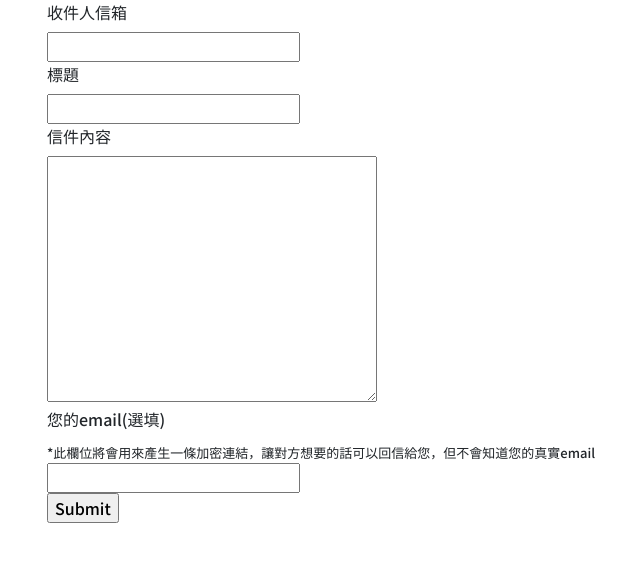
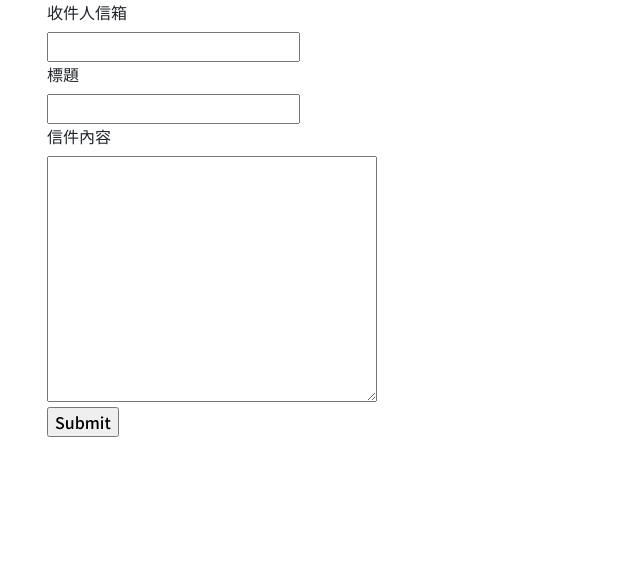
Before and after one commit to shihyuuuuuuu/GiftU, a Django app: page /email_service/ in a window 1280 px wide. Shown: the top 562 px of the page, without its empty margins (38-678 px from the left). Run offline with Django 3.2, Linux system fonts and the light colour scheme; parts of the project's set-up code (start-up, migrations or seed data) failed here and were passed over; some libraries are stand-ins or nearby versions.

Commit message:
hide reply feature

```diff
--- a/templates/email_service/send_mail.html
+++ b/templates/email_service/send_mail.html
@@ -21,9 +21,11 @@
     <label for="message">信件內容</label><br>
     <textarea name="message" rows="10" cols="30"></textarea><br>
 
-    <label for="sender">您的email(選填)</label><br>
-    <span style="font-size: small;">*此欄位將會用來產生一條加密連結，讓對方想要的話可以回信給您，但不會知道您的真實email</span><br>
-    <input type="email" name="sender"><br>
+    <div style="display:none;">
+        <label for="sender">您的email(選填)</label><br>
+        <span style="font-size: small;">*此欄位將會用來產生一條加密連結，讓對方想要的話可以回信給您，但不會知道您的真實email</span><br>
+        <input type="email" name="sender"><br>
+    </div>
 
     <input type="submit"></button>
 </form>
```
